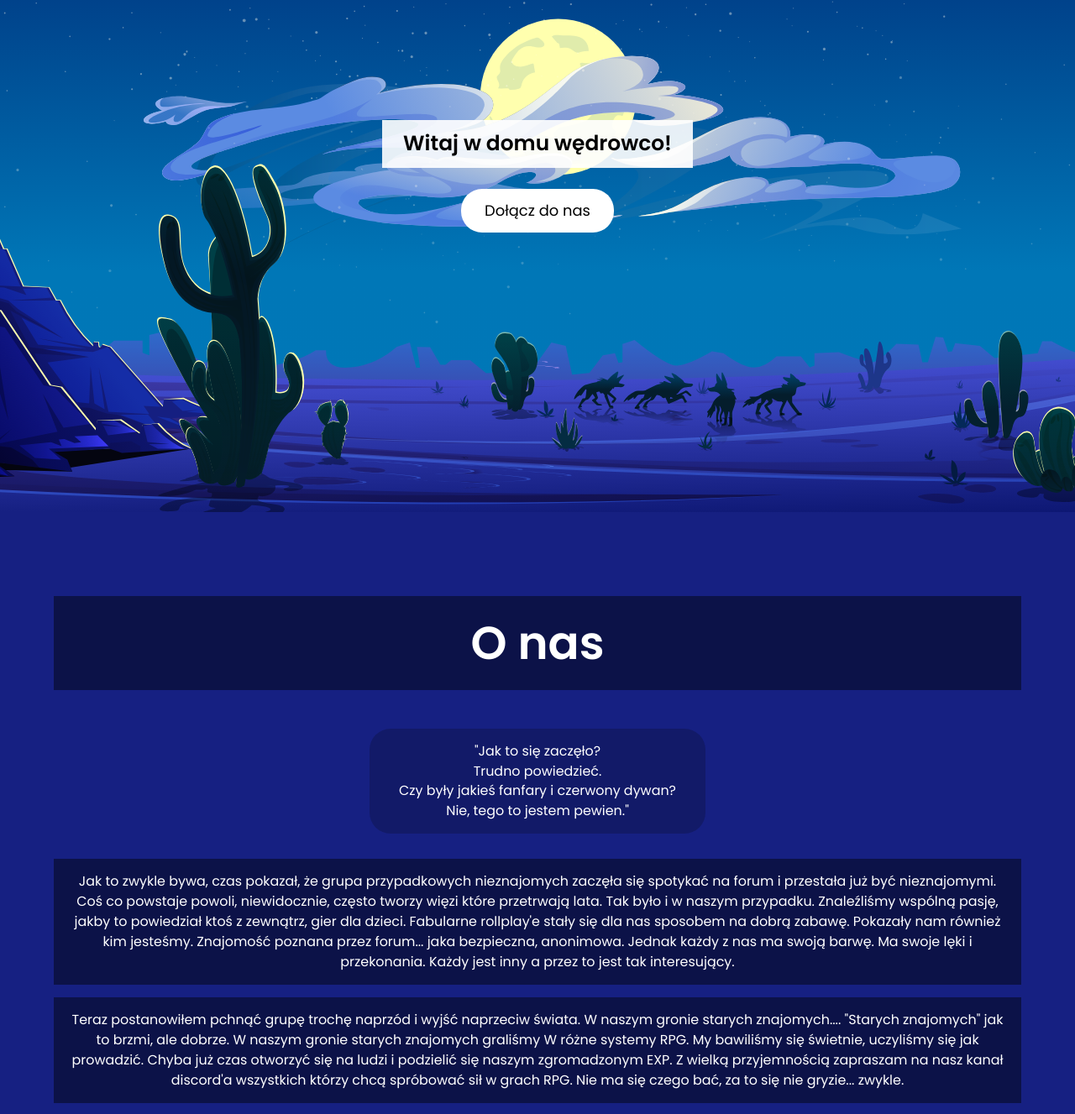
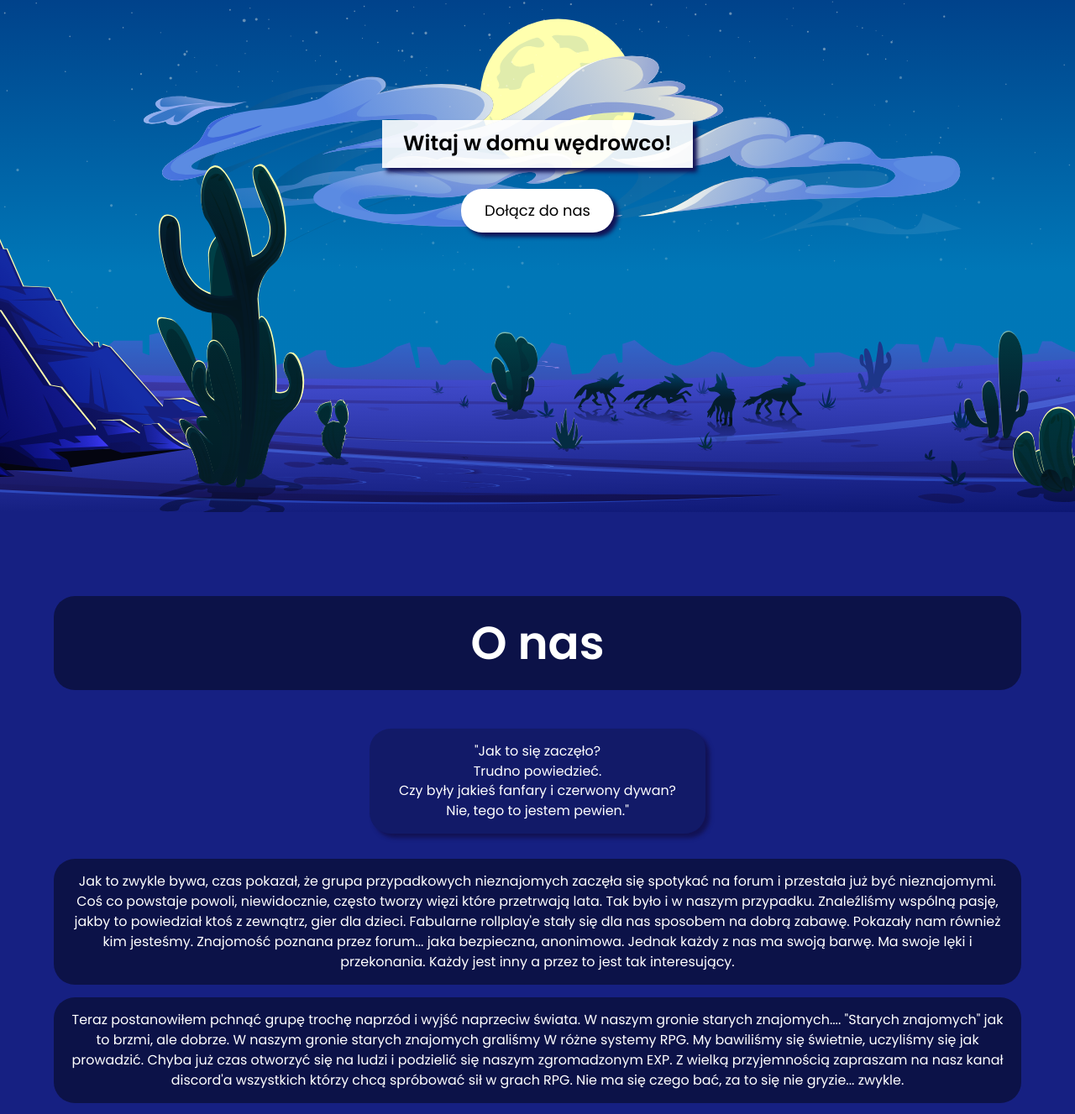
Before and after one commit to usigna/coyote, a plain HTML site: page index.html in a window 1280 px wide. Shown: the part 190-1517 px from the top of the page at 84% size. Drawn offline with nearby package versions, Linux system fonts and the light colour scheme; a script that the page names is missing.

Commit message:
Add border-radius for title and text, add box-shadow for quote and buttons

```diff
--- a/scss/style.scss
+++ b/scss/style.scss
@@ -329,6 +329,7 @@ body {
     background: rgba(255, 255, 255, 0.9);
     padding: 1rem 2.5rem;
     text-align: center;
+    box-shadow: 5px 5px 5px $secondBlueColor;
 
     @media screen and (min-width: $largeWidth) {
       margin: 0 0 2.5rem;
@@ -353,6 +354,7 @@ body {
 
   &--dark-background {
     background: rgba(0, 0, 0, 0.45);
+    border-radius: 25px;
   }
 
   &--light-background {
@@ -369,6 +371,7 @@ body {
   border: 3px solid transparent;
   border-radius: 25px;
   transition: background 0.2s, color 0.2s;
+  box-shadow: 5px 5px 5px $secondBlueColor;
 
   &:hover,
   &:focus {
@@ -425,12 +428,14 @@ body {
   padding: 1.5rem;
   border-radius: 25px;
   margin: 0 auto 3rem;
+  box-shadow: 5px 5px 5px $secondBlueColor;
 }
 
 .text {
   &--dark-background {
     padding: 1.5rem;
     background: rgba(0, 0, 0, 0.45);
+    border-radius: 25px;
   }
 }
 
```
Also changed, not shown: css/style.min.css, 1 other file.
